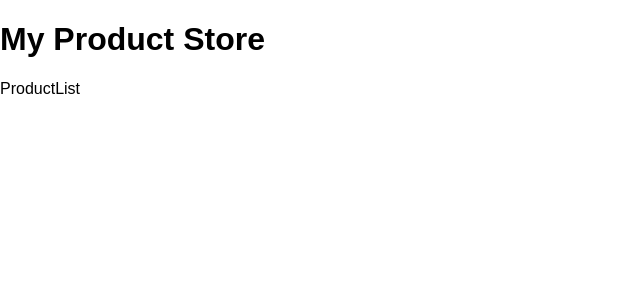
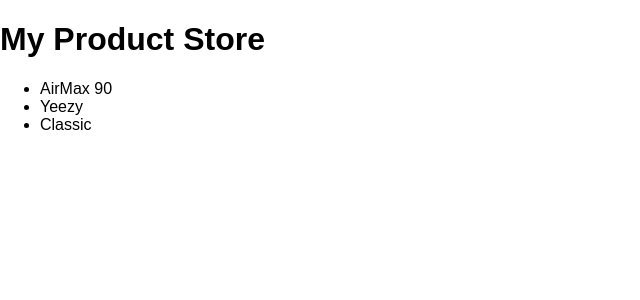
Before and after one commit to sherlyc/ReactLand, a React (Create React App) app in the folder shoe-store/: page / in a window 1280 px wide. Shown: the top 300 px of the page, without its empty margins (0-640 px from the left). Built offline with nearby package versions, Linux system fonts and the light colour scheme.

Commit message:
Product List render test passed

```diff
--- a/shoe-store/src/components/ProductList.js
+++ b/shoe-store/src/components/ProductList.js
@@ -1,7 +1,11 @@
 import React from "react";
 
 function ProductList(props) {
-  return <div>ProductList</div>;
+  return (
+    <ul>
+      {props.products.map(product => <li key={product.id}>{product.name}</li>)}
+    </ul>
+  );
 }
 
 export default ProductList;
```
